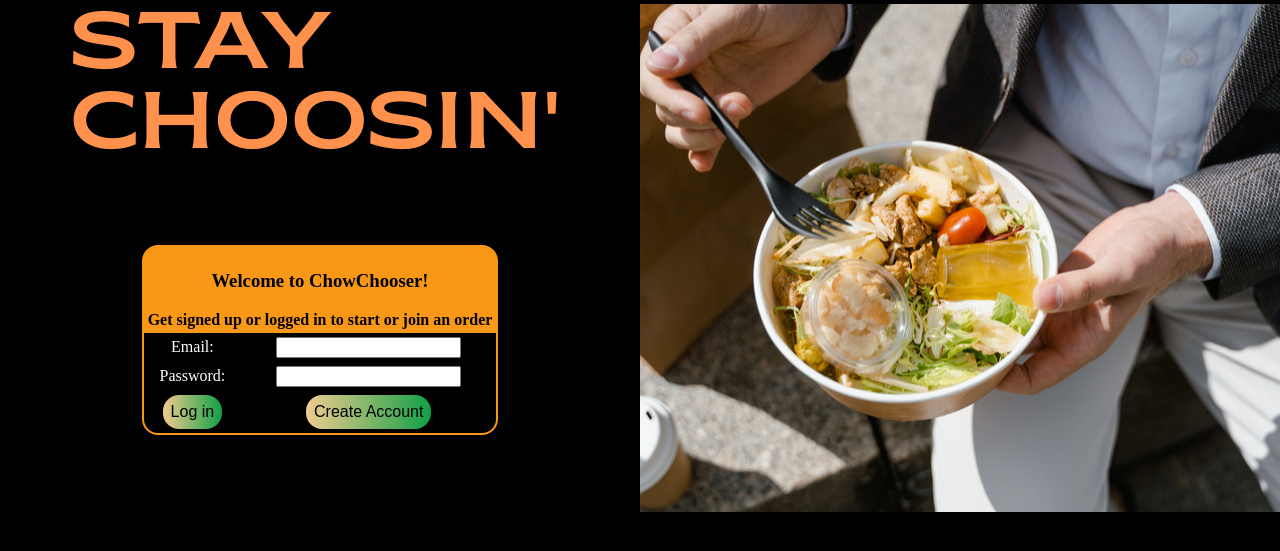
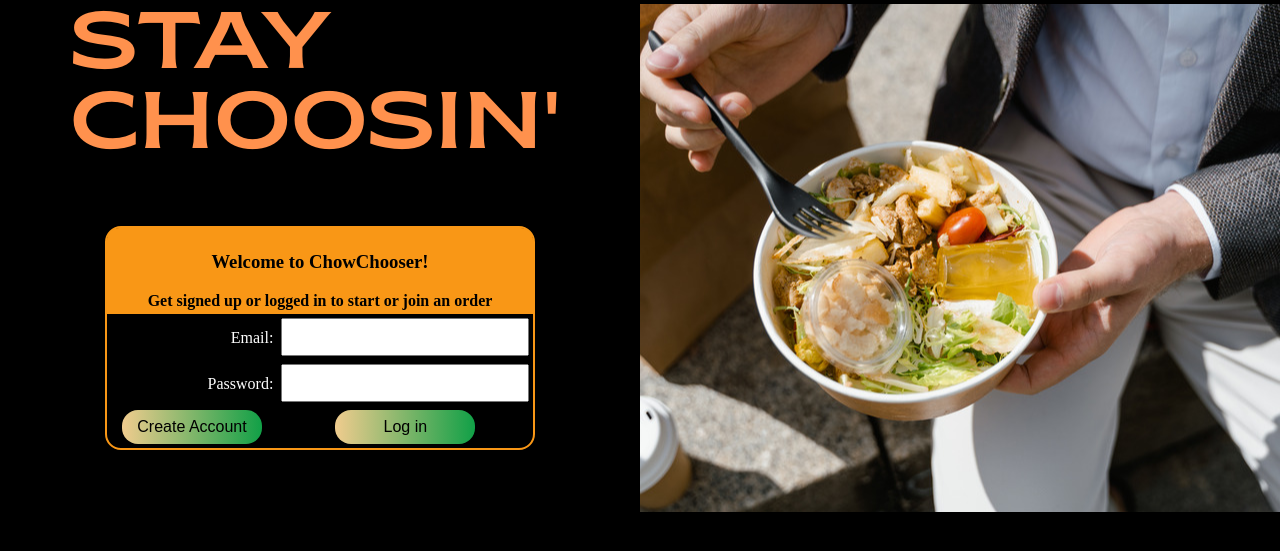
Before and after one commit to jawaofjustice/ChowChooser, a PHP site: page / in a window 1280 px wide. Shown: the part 150-701 px from the top of the page. Run offline with PHP 8.4, Linux system fonts and the light colour scheme; some web fonts are replaced.

Commit message:
making login form a little clearer and fixing alignments

```diff
--- a/style.css
+++ b/style.css
@@ -51,6 +51,7 @@ th {
 	cursor: pointer;
 	padding: 8px;
 	font-size: 16px;
+	min-width: 140px;
 }
 .gradientButton:hover {
 	background: #333;
@@ -216,6 +217,7 @@ th {
 }
 
 .welcomeLogin {
+
 }
 
 .welcomeLoginTitle {
@@ -268,3 +270,22 @@ th {
 	background-position: center;
 
 }
+
+h1 {
+
+	color: #ff914d;
+	margin: 0px auto;
+	font-family: Brice;
+	text-align: center;
+	font-size: 48px;
+}
+
+.rightAlignText {
+	text-align: right;
+}
+
+.loginTextInput {
+	width: 240px;
+	height: 32px;
+	font-size: 20px;
+}
--- a/templates/logoutForm.html
+++ b/templates/logoutForm.html
@@ -15,7 +15,7 @@
 		<table>
 			<tr>
 				<th>
-					<p>Hello, User {{userName}}!</p>
+					<p>All done for now<!--, {{userName}}-->?</p>
 				</th>
 			</tr>
 			<tr>
--- a/templates/main_menu.html
+++ b/templates/main_menu.html
@@ -1,5 +1,5 @@
 <body>
-	<h1>Hello, User {{userName}}!</h1>
+	<h1>Hello, {{userName}}!</h1>
 	<!--<p>You are looking at the "View Lobbies" page!</p>-->
 	<table>
 		<tr>
--- a/templates/welcome.html
+++ b/templates/welcome.html
@@ -17,6 +17,8 @@
 				<div class="welcomeLogin" id="login">
 					<form action="" method="post">
 						<table>
+							<col width="40%" />
+							<col width="60%" />
 							<tr>
 								<th colspan="2">
 
@@ -25,27 +27,27 @@
 								</th>
 							</td>
 							<tr>
-								<td>
+								<td class="rightAlignText">
 									<label for="email">Email:</label>
 								</td>
 								<td>
-									<input type="text" name="email" id="email" /><br />
+									<input class="loginTextInput" type="text" name="email" id="email" /><br />
+								</td>
+							</tr>
+							<tr>
+								<td class="rightAlignText">
+									<label for="password">Password:</label>
+								</td>
+								<td>
+									<input class="loginTextInput" type="password" name="password" id="password"/><br />
 								</td>
 							</tr>
 							<tr>
 								<td>
-									<label for="password">Password:</label>
+									<a href="?action=createAccount"><input type="button" value="Create Account" class="gradientButton" /></a>
 								</td>
 								<td>
-									<input type="password" name="password" id="password"/><br />
-								</td>
-							</tr>
-							<tr>
-								<td>
 									<input type="submit" name="login" id="login" value="Log in" style="display: inline" class="gradientButton" />
-								</td>
-								<td>
-									<a href="?action=createAccount"><input type="button" value="Create Account" class="gradientButton" /></a>
 								</td>
 							</tr>
 						</table>
```
